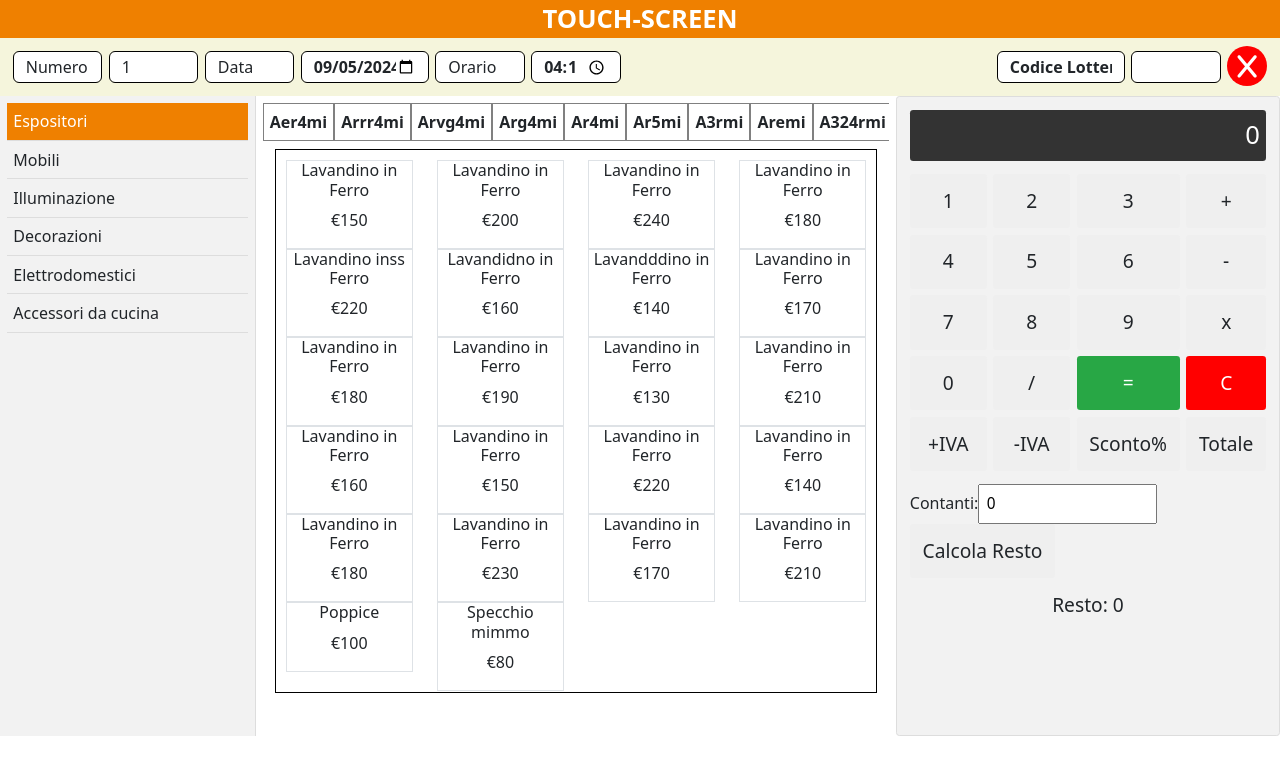
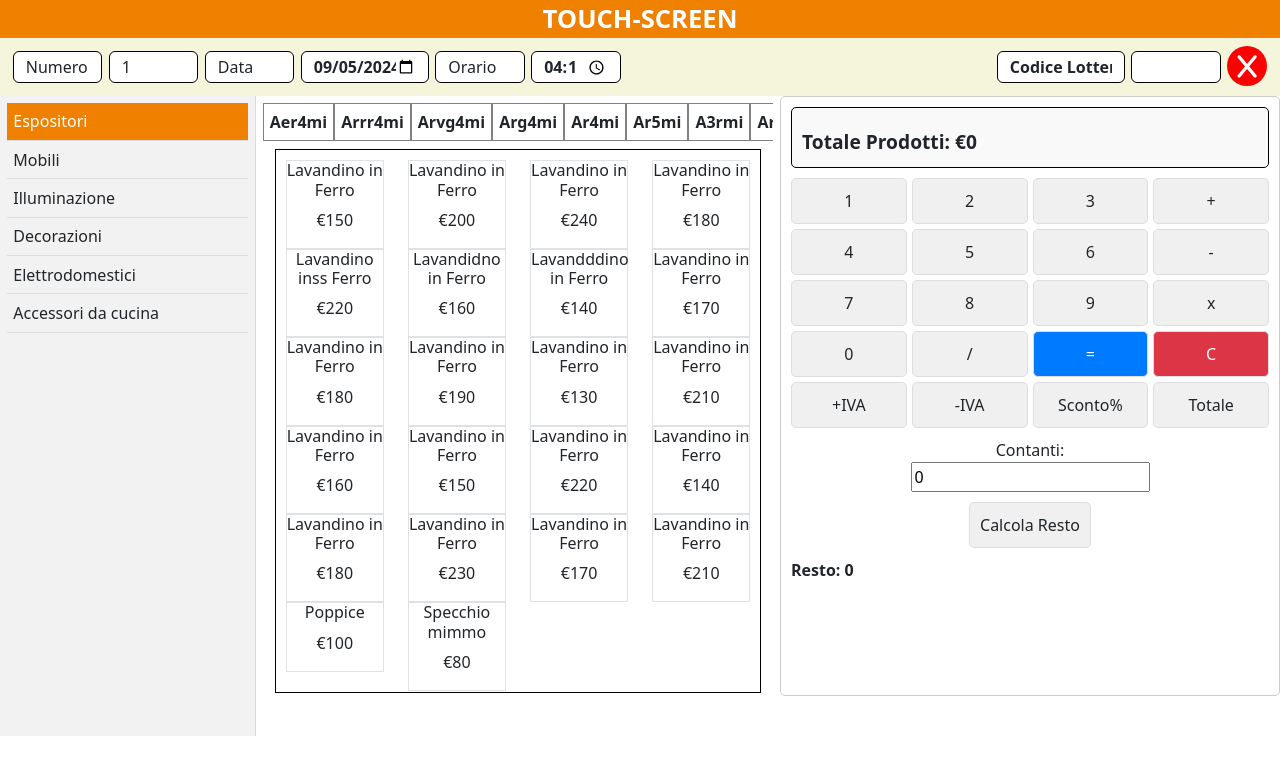
Before and after one commit to alessandropanico/CassaPassaparola, an Angular app: page /touchscreen in a window 1280 px wide. Shown: the top 774 px of the page. Built offline with nearby package versions, Linux system fonts and the light colour scheme.

Commit message:
css migliorato...

```diff
--- a/src/app/pagine/vendita/touch-screen/touch-screen.component.css
+++ b/src/app/pagine/vendita/touch-screen/touch-screen.component.css
@@ -200,75 +200,110 @@
 
 /*----------------------*/
 .calcolatrice-container {
-  width: 30%;
-  background-color: #f2f2f2;
-  border: 0.052vw solid #ddd;
-  border-radius: 0.26vw;
-  padding: 1vw;
-  display: flex;
-  flex-direction: column;
-  align-items: center;
-  margin: 0;
+  border: 1px solid #ccc;
+  padding: 10px;
+  border-radius: 5px;
+  width: 500px; /* Imposta una larghezza fissa o adatta come preferisci */
+  overflow-y: auto; /* Abilita lo scroll verticale */
+  max-height: 600px; /* Imposta un'altezza massima per la calcolatrice */
 }
 
 .display {
-  background-color: #333;
-  color: white;
-  font-size: 2vw;
+  margin-bottom: 10px;
+  padding: 10px;
+  border: 1px solid #000;
+  border-radius: 5px;
+  background-color: #f9f9f9;
+  font-size: 1.2em;
+}
+
+.espressione {
+  margin-bottom: 10px;
+}
+
+.totale-prodotti {
+  margin-top: 10px;
+  font-weight: bold;
+}
+
+.prodotti-selezionati {
+  border-top: 1px solid #ddd;
+  padding-top: 10px;
+  margin-top: 10px;
+}
+
+.prodotti-selezionati h5 {
+  margin-bottom: 10px;
+}
+
+.prodotti-selezionati table {
   width: 100%;
-  text-align: right;
-  padding: 0.5vw;
-  border-radius: 0.26vw;
-  margin-bottom: 1vw;
+  border-collapse: collapse;
+}
+
+.prodotti-selezionati th, .prodotti-selezionati td {
+  padding: 8px;
+  border: 1px solid #ddd;
+  text-align: center;
+}
+
+.prodotti-selezionati th {
+  background-color: #f0f0f0;
+}
+
+.prodotti-selezionati tfoot td {
+  font-weight: bold;
 }
 
 .buttons {
   display: grid;
   grid-template-columns: repeat(4, 1fr);
-  grid-gap: 0.5vw;
+  gap: 5px;
 }
 
 .btn {
-  padding: 1vw;
-  background-color: #efefef;
-  border: none;
-  font-size: 1.5vw;
+  padding: 10px;
+  border: 1px solid #ddd;
+  border-radius: 5px;
+  background-color: #f0f0f0;
   cursor: pointer;
-  border-radius: 0.26vw;
-  text-align: center;
+  font-size: 1em;
 }
 
-.btn:hover {
-  background-color: #ddd;
+.btn:active {
+  background-color: #e0e0e0;
 }
 
-.operazione {
-  background-color: #ef8000;
-  color: white;
+.btn.uguale {
+  background-color: #007bff;
+  color: #fff;
 }
 
-.uguale {
-  background-color: #28a745;
-  color: white;
+.btn.uguale:active {
+  background-color: #0056b3;
 }
 
-.reset {
-  background-color: red;
-  color: white;
+.btn.reset {
+  background-color: #dc3545;
+  color: #fff;
+}
+
+.btn.reset:active {
+  background-color: #c82333;
 }
 
 .pagamento {
-  margin-top: 1vw;
+  margin-top: 10px;
+  display: flex;
+  flex-direction: column;
+  align-items: center;
 }
 
-.pagamento input {
-  width: 50%;
-  padding: 0.5vw;
-  font-size: 1.2vw;
-  margin-right: 1vw;
+#pagaContanti {
+  margin-bottom: 10px;
 }
 
 .resto-display {
-  margin-top: 1vw;
-  font-size: 1.5vw;
+  margin-top: 10px;
+  font-weight: bold;
 }
--- a/src/app/pagine/vendita/touch-screen/touch-screen.component.html
+++ b/src/app/pagine/vendita/touch-screen/touch-screen.component.html
@@ -100,7 +100,42 @@
 
   <!-- Sezione della Calcolatrice -->
   <div class="calcolatrice-container">
-    <div class="display">{{ espressione || '0' }}</div>
+    <!-- Display principale della calcolatrice -->
+    <div class="display">
+      <div class="totale-prodotti">
+        Totale Prodotti: €{{ calcolaTotaleProdotti() }}
+      </div>
+      <!-- Tabella dei prodotti selezionati -->
+      <div class="prodotti-selezionati" *ngIf="prodottiSelezionati.length > 0">
+        <h5>Prodotti Selezionati:</h5>
+        <table>
+          <thead>
+            <tr>
+              <th>Nome</th>
+              <th>Prezzo</th>
+              <th>Quantità</th>
+              <th>Totale</th>
+            </tr>
+          </thead>
+          <tbody>
+            <tr *ngFor="let prodotto of prodottiSelezionati">
+              <td>{{ prodotto.articolo.nome }}</td>
+              <td>€{{ prodotto.articolo.prezzo }}</td>
+              <td>{{ prodotto.quantita }}</td>
+              <td>€{{ prodotto.articolo.prezzo * prodotto.quantita }}</td>
+            </tr>
+          </tbody>
+          <tfoot>
+            <tr>
+              <td colspan="3"><strong>Totale</strong></td>
+              <td>€{{ calcolaTotaleProdotti() }}</td>
+            </tr>
+          </tfoot>
+        </table>
+      </div>
+    </div>
+
+    <!-- Bottoni della calcolatrice -->
     <div class="buttons">
       <button class="btn" (click)="aggiungiNumero('1')">1</button>
       <button class="btn" (click)="aggiungiNumero('2')">2</button>
@@ -124,16 +159,22 @@
       <button class="btn" (click)="totale()">Totale</button>
     </div>
 
+    <!-- Sezione pagamento -->
     <div class="pagamento">
       <label for="pagaContanti">Contanti: </label>
       <input type="number" id="pagaContanti" placeholder="Inserisci importo" [(ngModel)]="importoPagamento">
       <button class="btn" (click)="calcolaResto()">Calcola Resto</button>
     </div>
 
+    <!-- Display del resto -->
     <div class="resto-display">
       Resto: <span id="resto">{{ resto || '0' }}</span>
     </div>
   </div>
 
 
+
+
+
+
 </div>
--- a/src/app/pagine/vendita/touch-screen/touch-screen.component.ts
+++ b/src/app/pagine/vendita/touch-screen/touch-screen.component.ts
@@ -10,6 +10,10 @@ interface Articolo {
 interface Categoria {
   nome: string;
   articoli: Articolo[];
+}
+interface ProdottoSelezionato {
+  articolo: Articolo;
+  quantita: number;
 }
 
 @Component({
@@ -38,6 +42,7 @@ export class TouchScreenComponent implements OnInit {
   quantita: number = 1; // Quantità predefinita
   articoloSelezionato: Articolo | null = null;
 
+  prodottiSelezionati: ProdottoSelezionato[] = [];
 
 
   ngOnInit(): void {
@@ -84,8 +89,21 @@ export class TouchScreenComponent implements OnInit {
   // Funzione per selezionare un articolo
   selezionaArticolo(articolo: Articolo): void {
     this.articoloSelezionato = articolo;
-    this.aggiungiPrezzoAllaCalcolatrice(articolo.prezzo);
+    const prodottoEsistente = this.prodottiSelezionati.find(p => p.articolo.nome === articolo.nome);
+    if (prodottoEsistente) {
+      prodottoEsistente.quantita += this.quantita;
+    } else {
+      this.prodottiSelezionati.push({ articolo, quantita: this.quantita });
+    }
+    // Mostra il totale dei prodotti selezionati nel display
+    this.espressione = this.calcolaTotaleProdotti().toString();
   }
+
+
+  calcolaTotaleProdotti(): number {
+    return this.prodottiSelezionati.reduce((totale, prodotto) => totale + (prodotto.articolo.prezzo * prodotto.quantita), 0);
+  }
+
 
   // Aggiunge il prezzo dell'articolo selezionato al display della calcolatrice
   aggiungiPrezzoAllaCalcolatrice(prezzo: number): void {
@@ -124,10 +142,13 @@ export class TouchScreenComponent implements OnInit {
     }
   }
 
+
   reset(): void {
     this.espressione = '';
     this.risultato = 0;
+    this.prodottiSelezionati = [];
   }
+
 
   aggiungiIva(): void {
     this.risultato += (this.risultato * this.iva) / 100;
```
